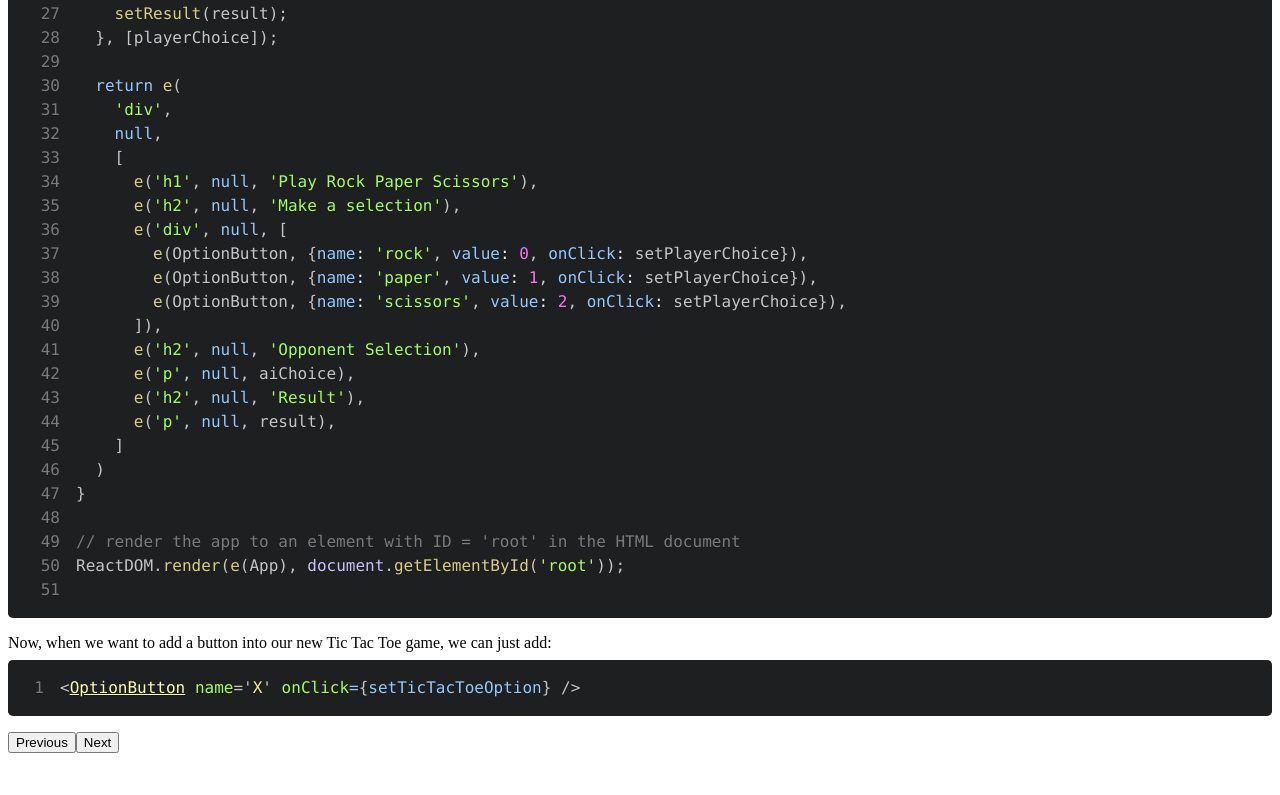
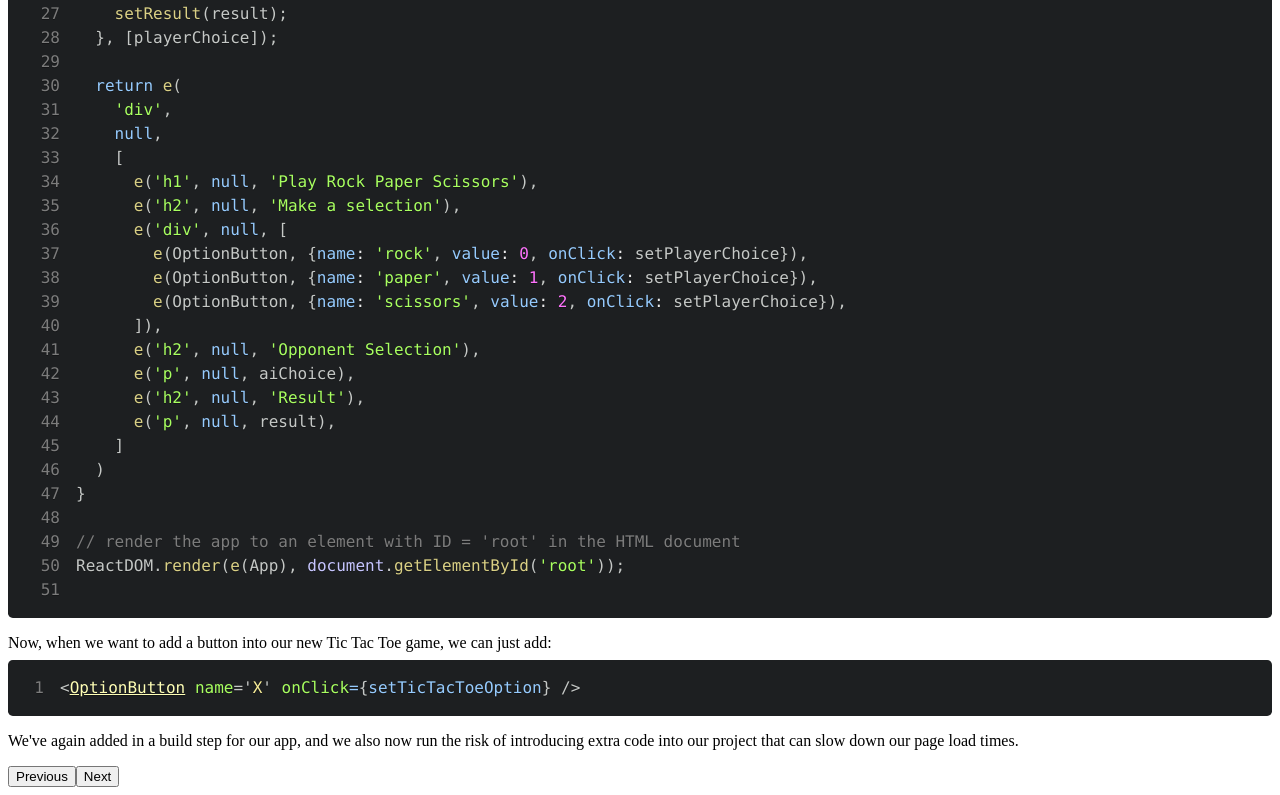
Before and after one commit to mmartinsky/what-is-webpack, a Next.js app: page /step/7 in a window 1280 px wide. Shown: the part 952-1747 px from the top of the page. Before the commit the page ends 1713 px from the top, so only its background shows below. Built offline with nearby package versions, Linux system fonts and the light colour scheme.

Commit message:
add summary block for react page

```diff
--- a/pages/step/7.js
+++ b/pages/step/7.js
@@ -207,6 +207,11 @@ ReactDOM.render( /*#__PURE__*/React.createElement(App, null), document.getElemen
           {`<OptionButton name='X' onClick={setTicTacToeOption} />`}
         </SyntaxHighlighter>
       </p>
+      <p>
+        We've again added in a build step for our app, and we also now run the
+        risk of introducing extra code into our project that can slow down our
+        page load times.
+      </p>
       <div>
         <Link href="/step/6">
           <button>Previous</button>
```
